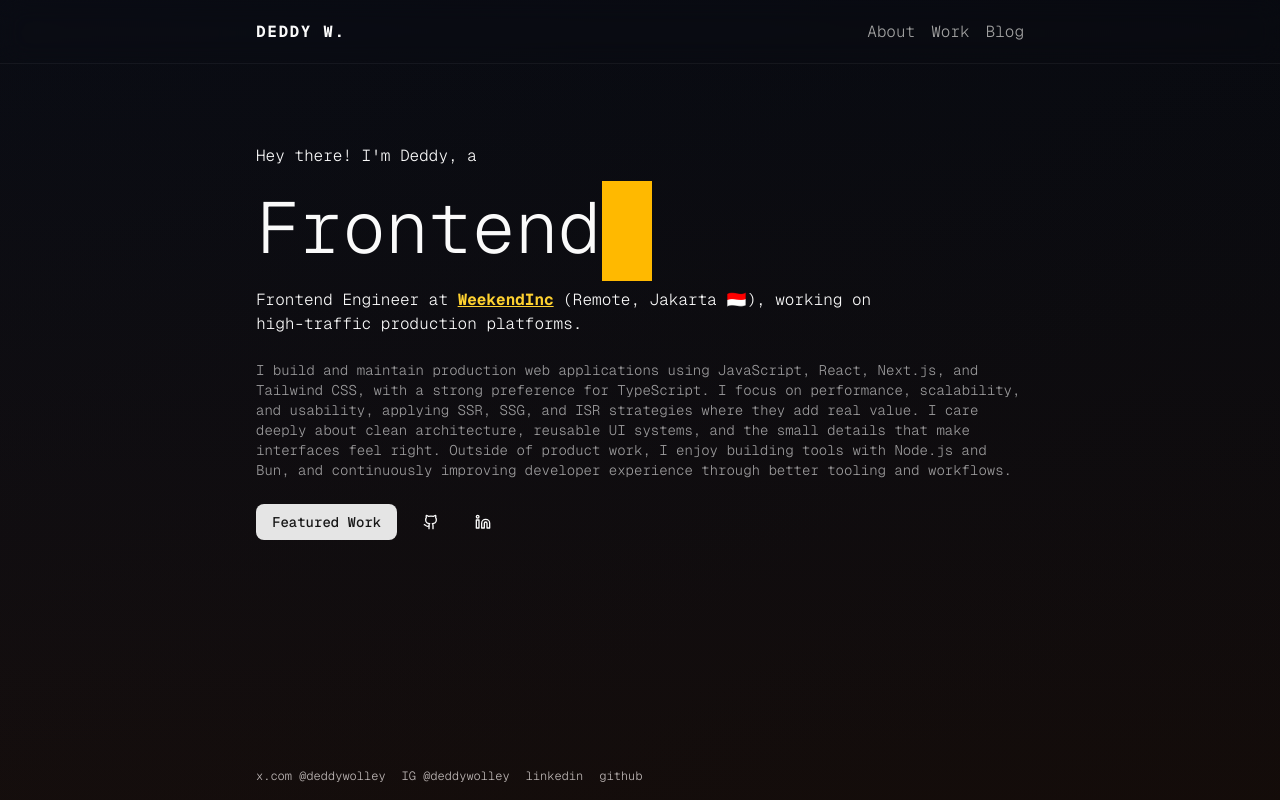
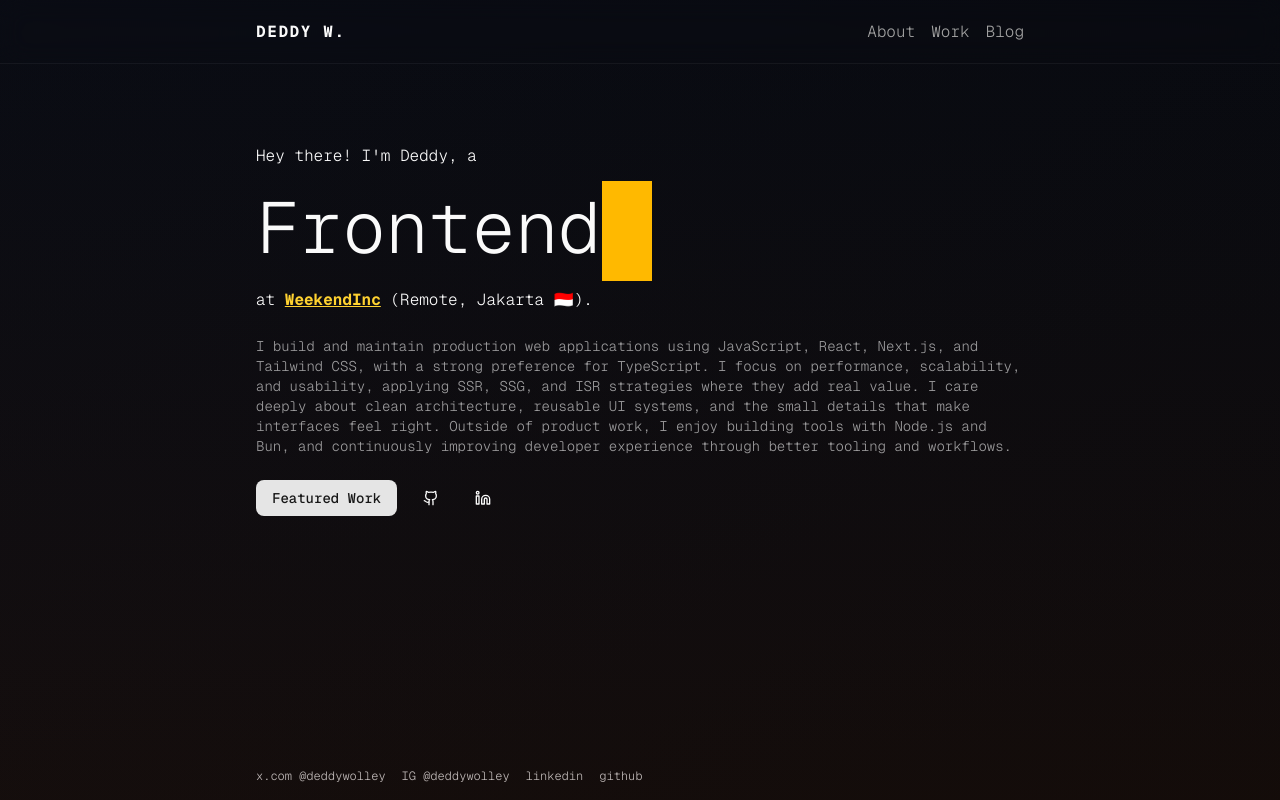
Before and after one commit to philldev/personal-site, a Next.js app: page / in a window 1280 px wide. Built offline with nearby package versions, Linux system fonts and the light colour scheme.

Commit message:
update homepag

```diff
--- a/app/page.tsx
+++ b/app/page.tsx
@@ -44,7 +44,7 @@ export default function Home() {
           <p>Hey there! I&apos;m Deddy, a</p>
           <Title initialText="Frontend Engineer" />
           <p className="max-w-2xl">
-            Frontend Engineer at{" "}
+            at{" "}
             <a
               className="underline text-amber-300 font-bold"
               href="https://www.weekendinc.com"
@@ -52,7 +52,7 @@ export default function Home() {
             >
               WeekendInc
             </a>{" "}
-            (Remote, Jakarta 🇮🇩), working on high-traffic production platforms.
+            (Remote, Jakarta 🇮🇩).
           </p>
 
           <p className="text-foreground/60 text-sm">
```
